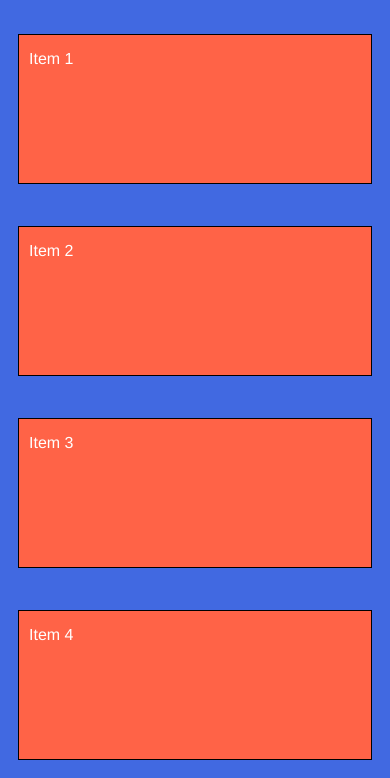
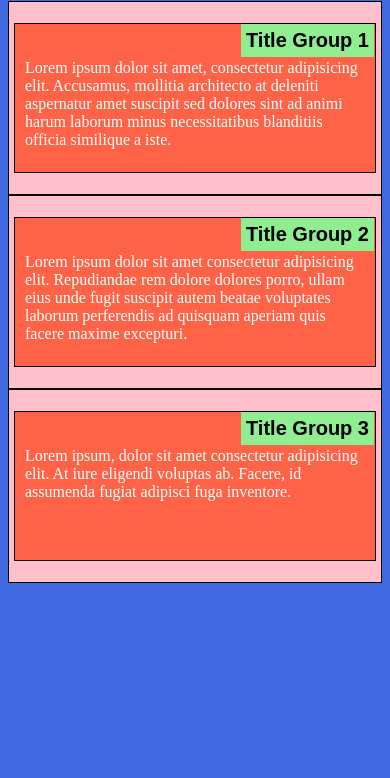
Before and after one commit to Jrice39/Course-01, a plain HTML site: page index.html in a window 390 px wide. Shown: the part 65-843 px from the top of the page. Drawn offline with Linux system fonts and the light colour scheme.

Commit message:
Final Before Submission

```diff
--- a/index.html
+++ b/index.html
@@ -18,14 +18,15 @@
         <h1>Responsive Layout</h1>
 
         <div class="row">
-          <div class="col-lg-3 col-md-6 col-sm-12"><p>Item 1</p></div>
-          <div class="col-lg-3 col-md-6 col-sm-11"><p>Item 2</p></div>
-          <div class="col-lg-3 col-md-6 col-sm-11"><p>Item 3</p></div>
-          <div class="col-lg-3 col-md-6 col-sm-12"><p>Item 4</p></div>
-          <div class="col-lg-3 col-md-6 col-sm-12"><p>Item 5</p></div>
-          <div class="col-lg-3 col-md-6 col-sm-12"><p>Item 6</p></div>
-          <div class="col-lg-3 col-md-6 col-sm-12"><p>Item 7</p></div>
-          <div class="col-lg-3 col-md-6 col-sm-12"><p>Item 8</p></div>
+          <div class="col-lg-1 col-md-1 col-sm-03"><p><span class=uppRight>Title Group 1</span>Lorem ipsum dolor sit amet, consectetur adipisicing
+            elit. Accusamus, mollitia architecto at deleniti aspernatur amet suscipit sed dolores sint ad animi harum laborum minus necessitatibus
+            blanditiis officia similique a iste.</p></div>
+          <div class="col-lg-1 col-md-1 col-sm-03"><p><span class=uppRight>Title Group 2</span>Lorem ipsum dolor sit amet consectetur adipisicing
+            elit. Repudiandae rem dolore dolores porro,
+            ullam eius unde fugit suscipit autem beatae voluptates laborum perferendis ad quisquam aperiam quis facere maxime excepturi.</p></div>
+          <div class="col-lg-1 col-md-3 col-sm-03"><p><span class=uppRight>Title Group 3</span>Lorem ipsum, dolor sit amet consectetur adipisicing
+            elit. At iure eligendi voluptas ab. Facere, id assumenda fugiat adipisci fuga inventore.</p></div>
+
         </div>
 
         </body>
--- a/style.css
+++ b/style.css
@@ -5,58 +5,38 @@ Mobile view should appear only if the width of the browser is equal to or less t
 body{
     background-color: royalblue;
     }
-div{
-  padding: 5px;
-}
-
-/*width of the browser window is 992px and above.
-@media (min-width: 992px){
-    body {
-        background-color: red;
-    }
-}
-
-/*Tablet view should appear only if the width of the browser window is between 768px and 991px, inclusively.
-@media (max-width: 991px) and (min-width: 768px) {
-    body {
-        background-color: green;
-    }
-}
-
-@media (max-width: 767px) and (min-width: 320px) {
-    body {
-        background-color: blue;
-    }
-}*/
 * {
     box-sizing: border-box;
   }
 h1 {
     margin-bottom: 15px;
     text-align: center;
+    font-size: 1.75em;
+    color: white;
     }
-
 p {
     border: 1px solid black;
     background-color: tomato;
     width: 100%;
     height: 150px;
-    font-family: Helvetica;
+    font-family: serif;
     color: white;
-    padding: 15px 10px 10px 10px;
-    clear: right;
+    padding: 35px 10px 10px 10px;
+    /* clear: right; */
     position: relative;
   }
 .uppRight {
     text-align: right;
-    color: white;
+    color: black;
     border: 1px black;
-    background-color: aquamarine;
+    background-color: lightgreen;
     padding: 5px;
-    /* float: right; */
     position: absolute;
     top: 0px;
-    right: 0px;
+    right: 1px;
+    font-size: 1.25em;
+    font-family: sans-serif;
+    Font-weight: bold;
   }
 
   /* Simple Responsive Framework. */
@@ -67,12 +47,14 @@ div{
     }
 
 /********** Large devices only **********/
-  @media (min-width: 992px) {
+@media (width >= 992px) {
     .col-lg-1, .col-lg-2, .col-lg-3, .col-lg-4, .col-lg-5, .col-lg-6, .col-lg-7, .col-lg-8, .col-lg-9, .col-lg-10, .col-lg-11, .col-lg-12 {
       float: left;
       border: 1px solid green;
       margin-right: auto;
       margin-left: auto;
+      padding: 5px;
+      background-color: pink;
       }
     .col-lg-1 {
       width: 33.33%;
@@ -87,12 +69,14 @@ div{
   }
 
   /********** Medium devices only **********/
-  @media (min-width: 768px) and (max-width: 991px) {
+@media (width >= 768px) and (width < 992px) {
   .col-md-1, .col-md-2, .col-md-3, .col-md-4, .col-md-5, .col-md-6, .col-md-7, .col-md-8, .col-md-9, .col-md-10, .col-md-11, .col-md-12 {
       float: left;
       border: 1px solid rgb(128, 124, 0);
       margin-right: auto;
       margin-left: auto;
+      padding: 5px;
+      background-color: pink;
       }
     .col-md-1 {
       width: 50%;
@@ -102,17 +86,18 @@ div{
     }
     .col-md-3 {
       width: 100%;
-
+    }
   }
   /*******Tiny Devices******/
-  @media (max-width: 767px){
+@media (width < 768px) {
     .col-sm-01, .col-sm-02, .col-sm-03, .col-sm-04, .col-sm-05, .col-sm-06, .col-sm-07, .col-sm-08,
-    .col-sm-09, .col-sm-10, .col-sm-11, .col-sm-12 {
-      float: center;
-      border: 1px solid red;
-      background-color: blue;
+    .col-sm-09, .col-sm-10, .col-sm-11, .col-sm-12 { */
+      float: left;
+      border: 1px solid black;
       margin-right: auto;
       margin-left: auto;
+      padding: 5px;
+      background-color: pink;
     }
     .col-sm-01{
       width: 33.33%;
```
Lines whose indentation alone changed are shown as unchanged.
